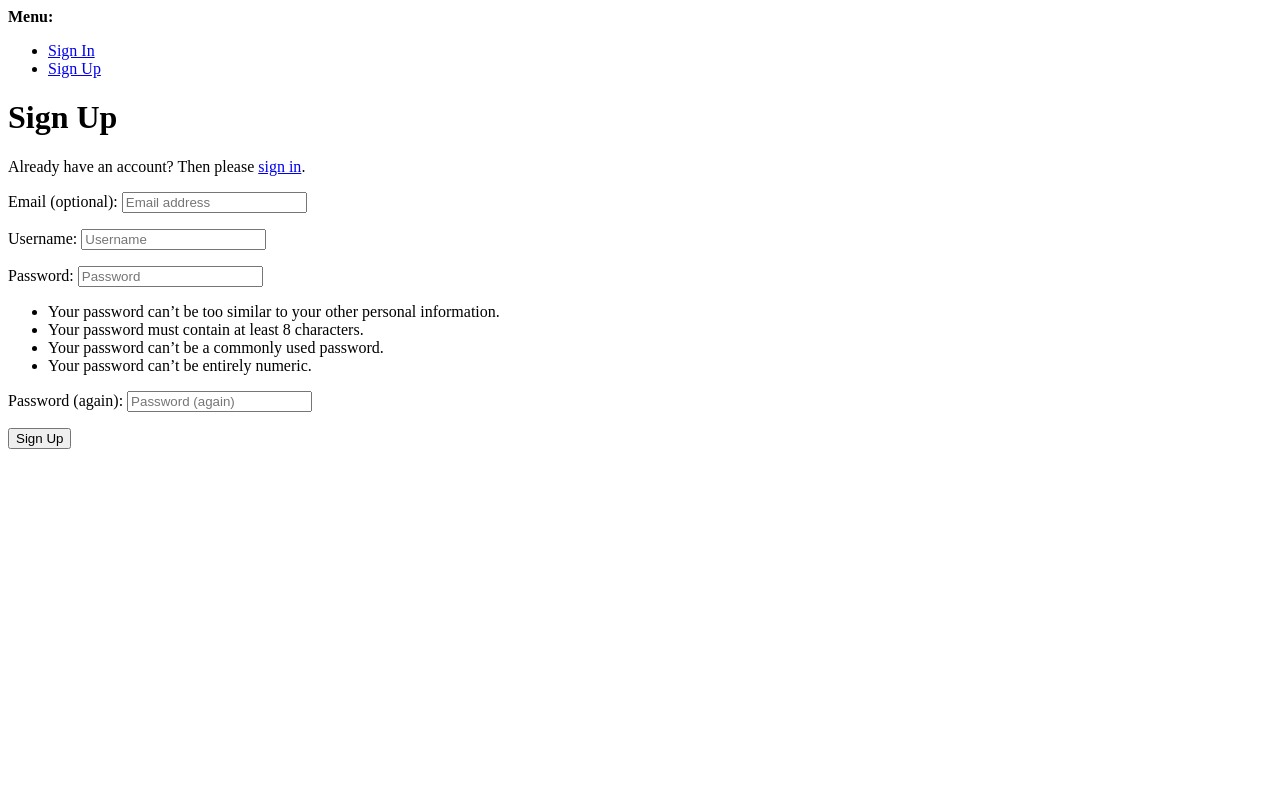
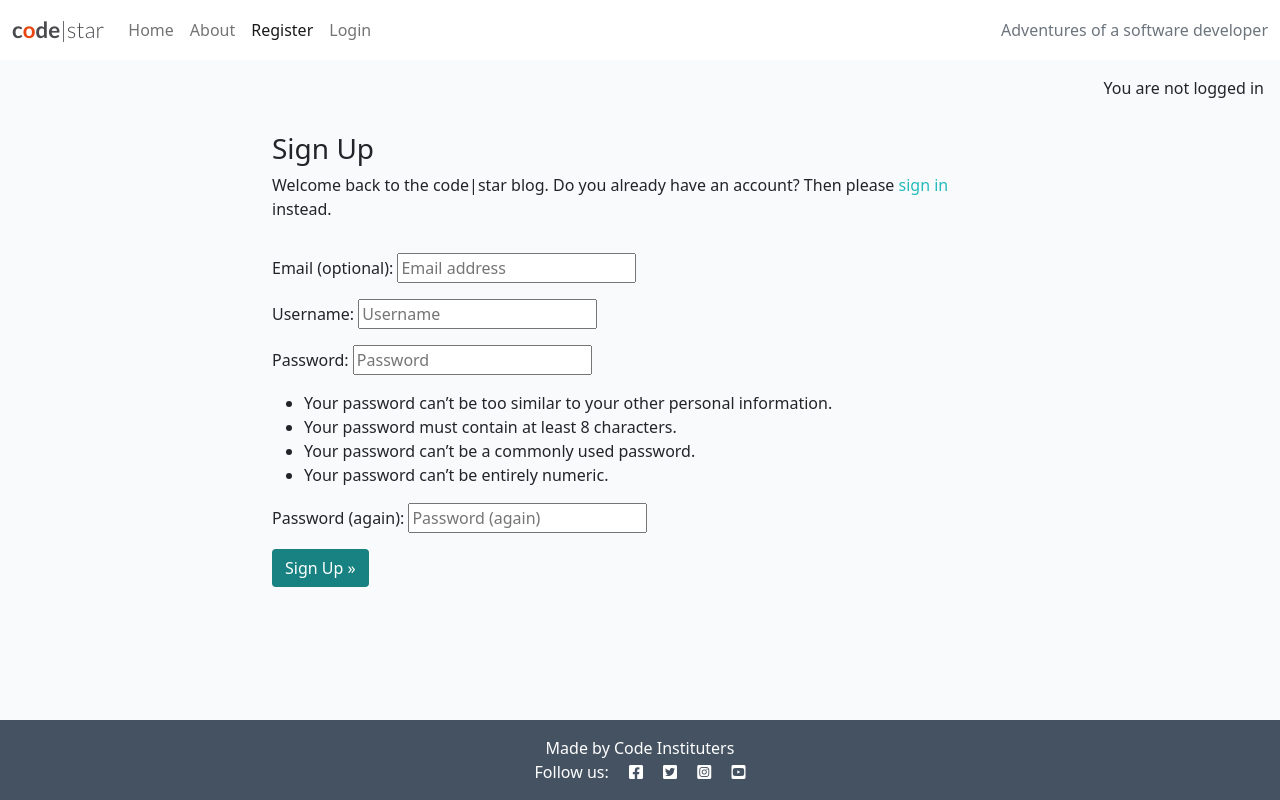
Before and after one commit to cynthiapinedoh79/p4_eterpoetic, a Django app: page /accounts/signup/ in a window 1280 px wide. Run offline with Django 4.2, Linux system fonts and the light colour scheme; some libraries are stand-ins or nearby versions.

Commit message:
feature: style signup.html

```diff
--- a/eterpoetic/settings.py
+++ b/eterpoetic/settings.py
@@ -41,7 +41,7 @@ else:
 SECRET_KEY = os.environ.get("SECRET_KEY")
 
 # SECURITY WARNING: don't run with debug turned on in production!
-DEBUG = False
+DEBUG = True
 
 ALLOWED_HOSTS = [
     "localhost",
--- a/templates/account/signup.html
+++ b/templates/account/signup.html
@@ -1,45 +1,38 @@
-{% extends "account/base_entrance.html" %}
-{% load allauth i18n %}
-{% block head_title %}
-    {% trans "Signup" %}
-{% endblock head_title %}
+{% extends "base.html" %}
+
+{% load i18n %}
+
+{% block head_title %}{% trans "Signup" %}{% endblock %}
+
 {% block content %}
-    {% element h1 %}
-        {% trans "Sign Up" %}
-    {% endelement %}
-    {% setvar link %}
-        <a href="{{ login_url }}">
-        {% endsetvar %}
-        {% setvar end_link %}
-        </a>
-    {% endsetvar %}
-    {% element p %}
-        {% blocktranslate %}Already have an account? Then please {{ link }}sign in{{ end_link }}.{% endblocktranslate %}
-    {% endelement %}
-    {% if not SOCIALACCOUNT_ONLY %}
-        {% url 'account_signup' as action_url %}
-        {% element form form=form method="post" action=action_url tags="entrance,signup" %}
-            {% slot body %}
-                {% csrf_token %}
-                {% element fields form=form unlabeled=True %}
-                {% endelement %}
-                {{ redirect_field }}
-            {% endslot %}
-            {% slot actions %}
-                {% element button tags="prominent,signup" type="submit" %}
-                    {% trans "Sign Up" %}
-                {% endelement %}
-            {% endslot %}
-        {% endelement %}
-    {% endif %}
-    {% if PASSKEY_SIGNUP_ENABLED %}
-        {% element hr %}
-        {% endelement %}
-        {% element button href=signup_by_passkey_url tags="prominent,signup,outline,primary" %}
-            {% trans "Sign up using a passkey" %}
-        {% endelement %}
-    {% endif %}
-    {% if SOCIALACCOUNT_ENABLED %}
-        {% include "socialaccount/snippets/login.html" with page_layout="entrance" %}
-    {% endif %}
-{% endblock content %}
+<div class="container">
+  <div class="row">
+    <div class="col-md-8 mt-3 offset-md-2">
+      <h3>{% trans "Sign Up" %}</h3>
+
+      <p>{% blocktrans %}
+        Welcome back to the code|star blog.
+        Do you already have an account? Then please
+        <a class="link" href="{{ login_url }}">sign in</a>
+        instead.
+      {% endblocktrans %}</p>
+    </div>
+  </div>
+  <div class="row">
+    <div class="col-md-8 mt-3 offset-md-2">
+      <form class="signup" id="signup_form" method="post"
+        action="{% url 'account_signup' %}">
+        {% csrf_token %}
+        {{ form.as_p }}
+        {% if redirect_field_value %}
+        <input type="hidden" name="{{ redirect_field_name }}"
+          value="{{ redirect_field_value }}" />
+        {% endif %}
+        <button class="btn btn-signup right" type="submit">
+          {% trans "Sign Up" %} &raquo;</button>
+      </form>
+    </div>
+  </div>
+</div>
+
+{% endblock %}
```
